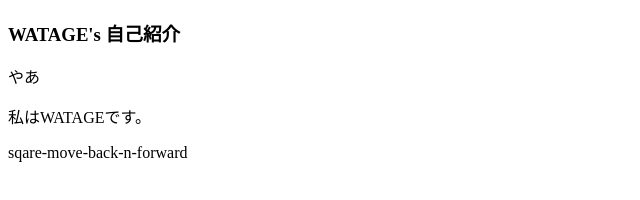
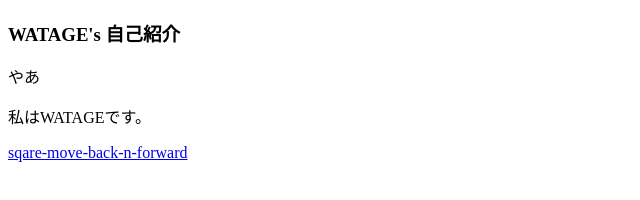
Before and after one commit to WATAGE25/watage25.github.io, a plain HTML site: page index.html in a window 1280 px wide. Shown: the whole page, without its empty margins (0-640 px from the left). Drawn offline with Linux system fonts and the light colour scheme.

Commit message:
fix typo (hlef to href)

```diff
--- a/index.html
+++ b/index.html
@@ -9,7 +9,7 @@
     <h3>WATAGE's 自己紹介</h3>
     <p>やあ</p>
     <p>私はWATAGEです。</p>
-    <a hlef="https://watage25.github.io/sqare-move-back-n-forward.html">
+    <a href="https://watage25.github.io/sqare-move-back-n-forward.html">
       sqare-move-back-n-forward
     </a>
   </body>
```
